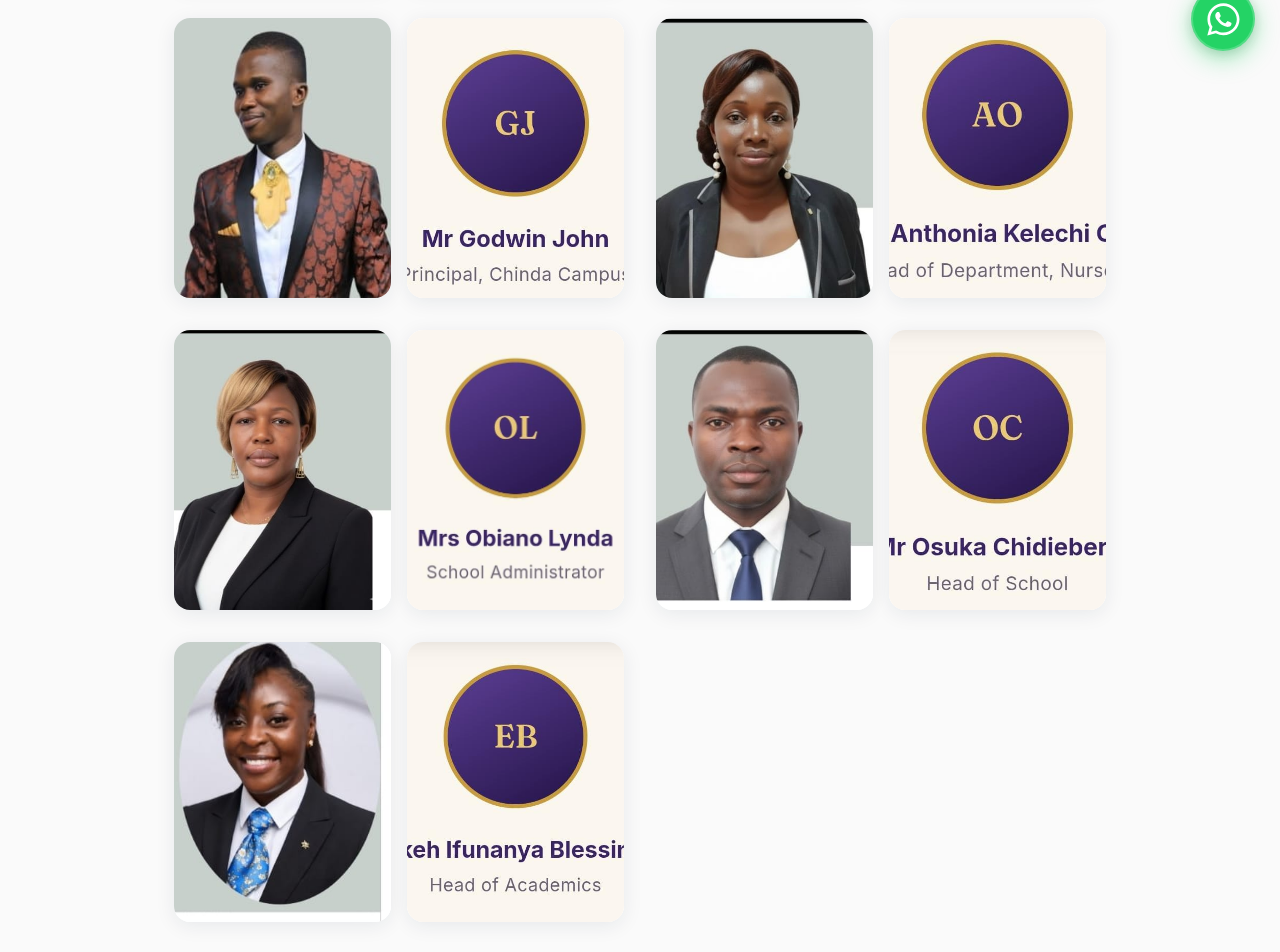
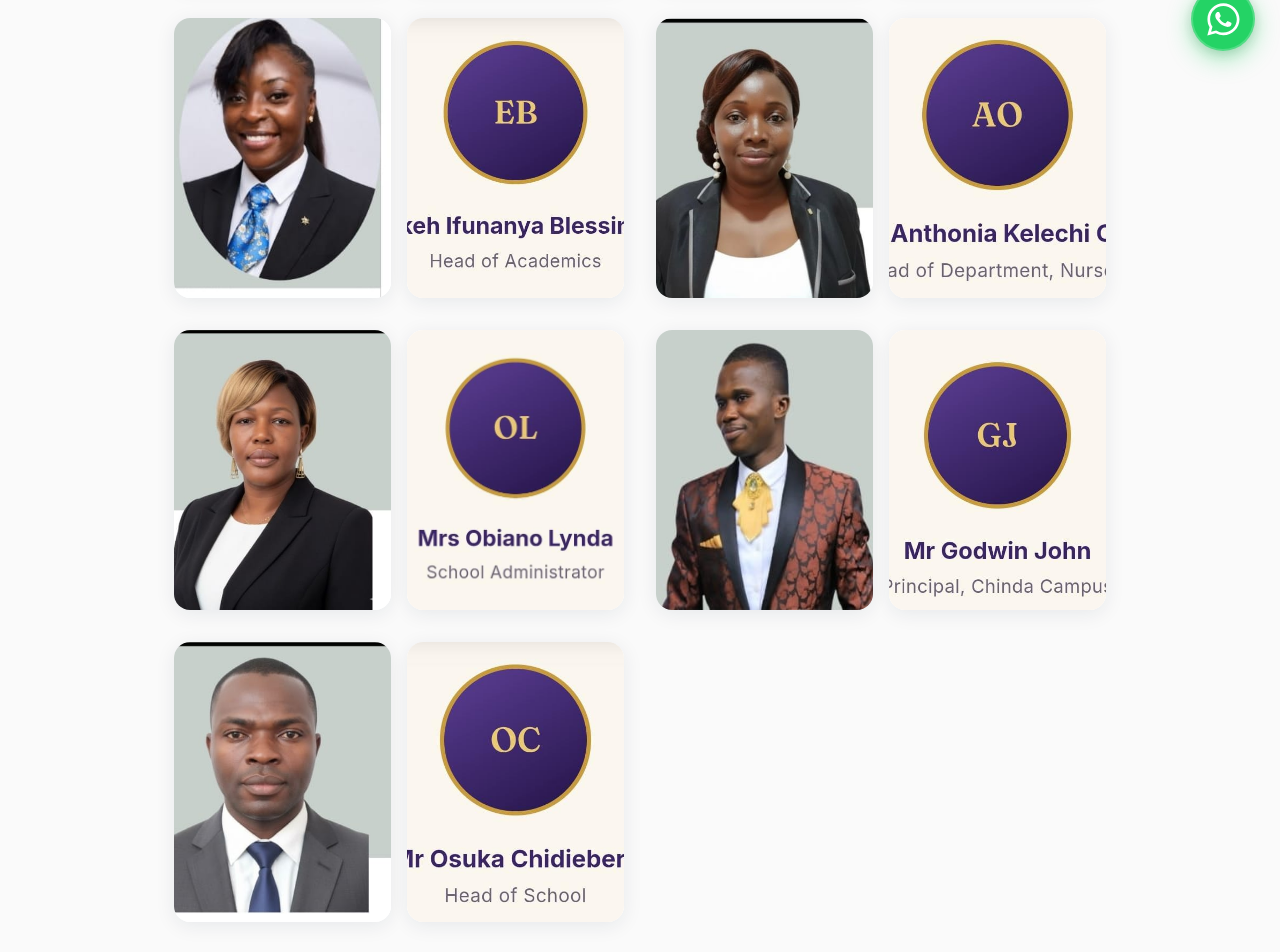
Before and after one commit to Abas-dev/VIRGO-PRAEDICANDA-landing, a React (Vite) app: page /management in a window 1280 px wide. Shown: the part 724-1676 px from the top of the page. Built offline with nearby package versions, Linux system fonts and the light colour scheme.

Commit message:
Update Management.jsx

```diff
--- a/src/pages/Management.jsx
+++ b/src/pages/Management.jsx
@@ -6,20 +6,26 @@ const Management = () => {
 
   // Management team photos data
   const managementPairs = [
+
+/* proprietress */
     [
       { src: "/assets/images/management/school_photo_6.jpg", alt: "Management Team Member" },
       { src: "/assets/images/management/school_photo_7.jpg", alt: "Management Team Member" }
     ],
+
+/* Dean */
     [
       { src: "/assets/images/management/school_photo_29.jpg", alt: "Management Team Member" },
       { src: "/assets/images/management/school_photo_30.jpg", alt: "Management Team Member" }
     ],
+
+/* head of academics */
     [
-      { src: "/assets/images/management/school_photo_8.jpg", alt: "Management Team Member" },
-      { src: "/assets/images/management/school_photo_9.jpg", alt: "Management Team Member" }
+      { src: "/assets/images/management/school_photo_10.jpg", alt: "Management Team Member" },
+      { src: "/assets/images/management/school_photo_11.jpg", alt: "Management Team Member" }
     ],
+
     [
-
       { src: "/assets/images/management/school_photo_34.jpg", alt: "Management Team Member" },
       { src: "/assets/images/management/school_photo_33.jpg", alt: "Management Team Member" }
     ],
@@ -27,13 +33,15 @@ const Management = () => {
       { src: "/assets/images/management/school_photo_4.jpg", alt: "Management Team Member" },
       { src: "/assets/images/management/school_photo_5.jpg", alt: "Management Team Member" }
     ],
+
+/* principal */
+    [
+      { src: "/assets/images/management/school_photo_8.jpg", alt: "Management Team Member" },
+      { src: "/assets/images/management/school_photo_9.jpg", alt: "Management Team Member" }
+    ],
     [
       { src: "/assets/images/management/school_photo_2.jpg", alt: "Management Team Member" },
       { src: "/assets/images/management/school_photo_3.jpg", alt: "Management Team Member" }
-    ],
-    [
-      { src: "/assets/images/management/school_photo_10.jpg", alt: "Management Team Member" },
-      { src: "/assets/images/management/school_photo_11.jpg", alt: "Management Team Member" }
     ]
   ];
 
```
